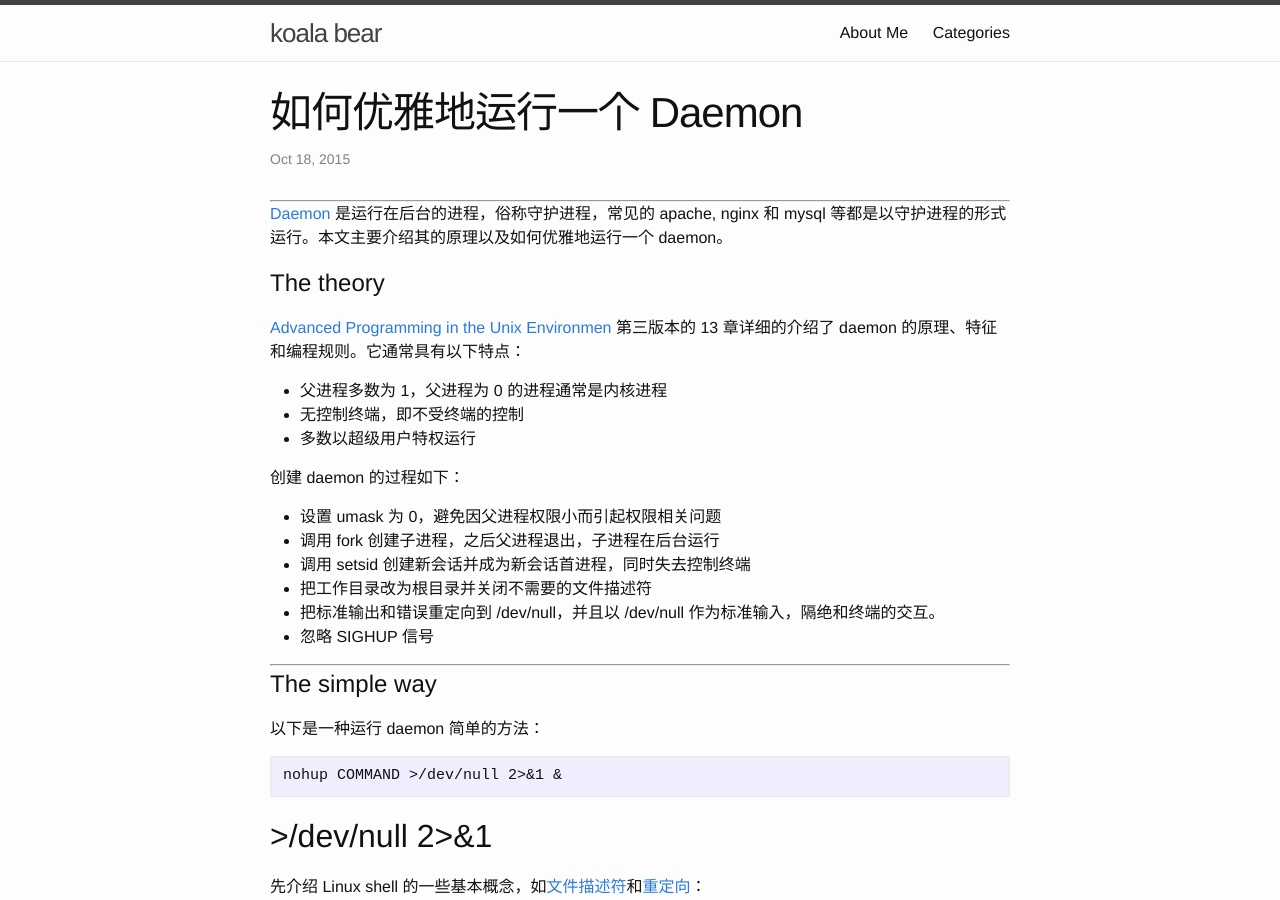
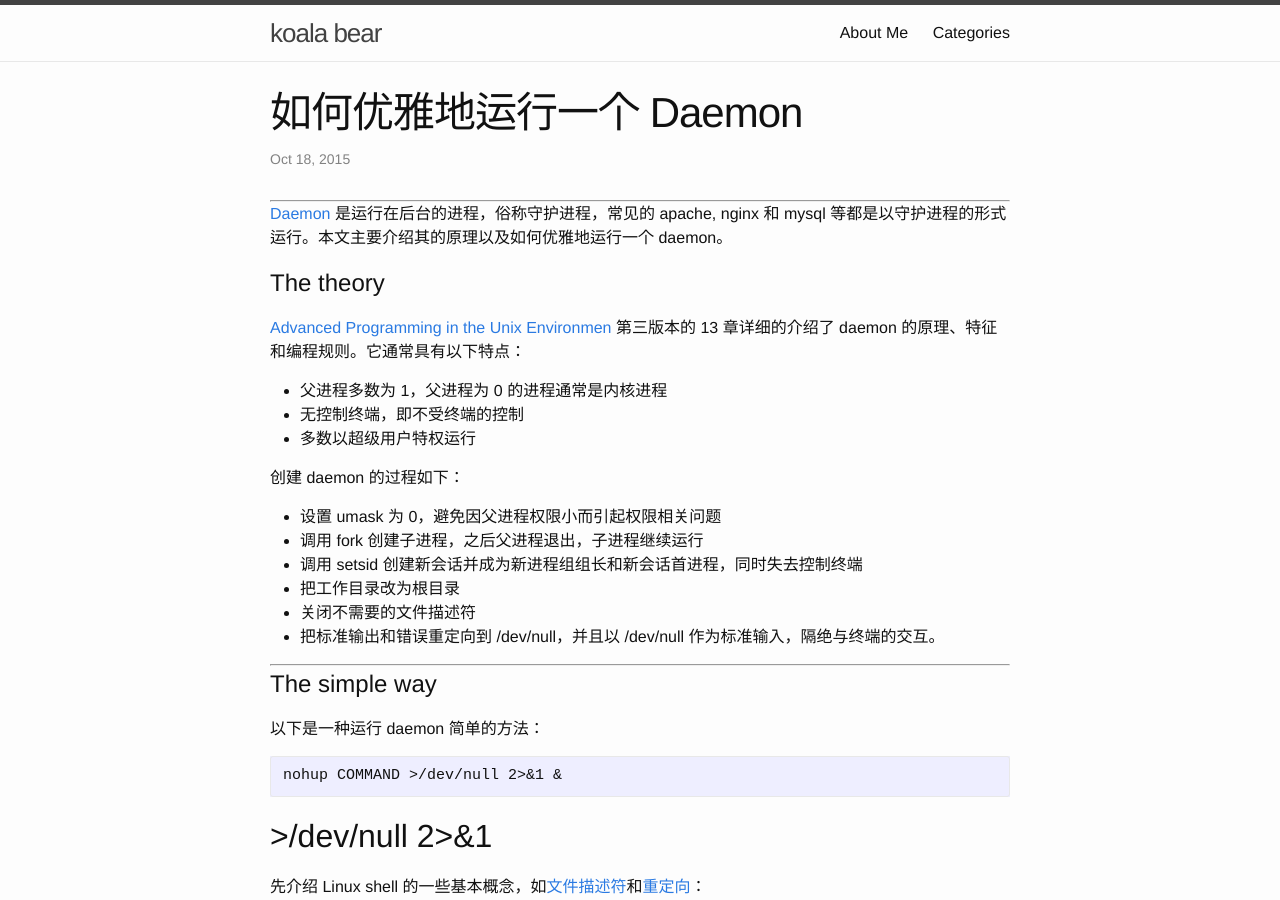
Before and after one commit to DeliangFan/deliangfan.github.io, a Jekyll site: the page built from _posts/2015-10-18-如何优雅的运行一个daemon.markdown, in a window 1280 px wide and 900 px high. Built offline with Jekyll 4.4.1, drawn with Linux system fonts in a browser that asks for light colours; comment, search, counter and statistics services are not loaded.

Commit message:
Update daemon

```diff
--- a/_posts/2015-10-18-如何优雅的运行一个daemon.markdown
+++ b/_posts/2015-10-18-如何优雅的运行一个daemon.markdown
@@ -19,11 +19,11 @@ categories: Linux
 创建 daemon 的过程如下：
 
 - 设置 umask 为 0，避免因父进程权限小而引起权限相关问题
-- 调用 fork 创建子进程，之后父进程退出，子进程在后台运行
-- 调用 setsid 创建新会话并成为新会话首进程，同时失去控制终端
-- 把工作目录改为根目录并关闭不需要的文件描述符
-- 把标准输出和错误重定向到 /dev/null，并且以 /dev/null 作为标准输入，隔绝和终端的交互。
-- 忽略 SIGHUP 信号
+- 调用 fork 创建子进程，之后父进程退出，子进程继续运行
+- 调用 setsid 创建新会话并成为新进程组组长和新会话首进程，同时失去控制终端
+- 把工作目录改为根目录
+- 关闭不需要的文件描述符
+- 把标准输出和错误重定向到 /dev/null，并且以 /dev/null 作为标准输入，隔绝与终端的交互。
 
 ------------------
 
```
